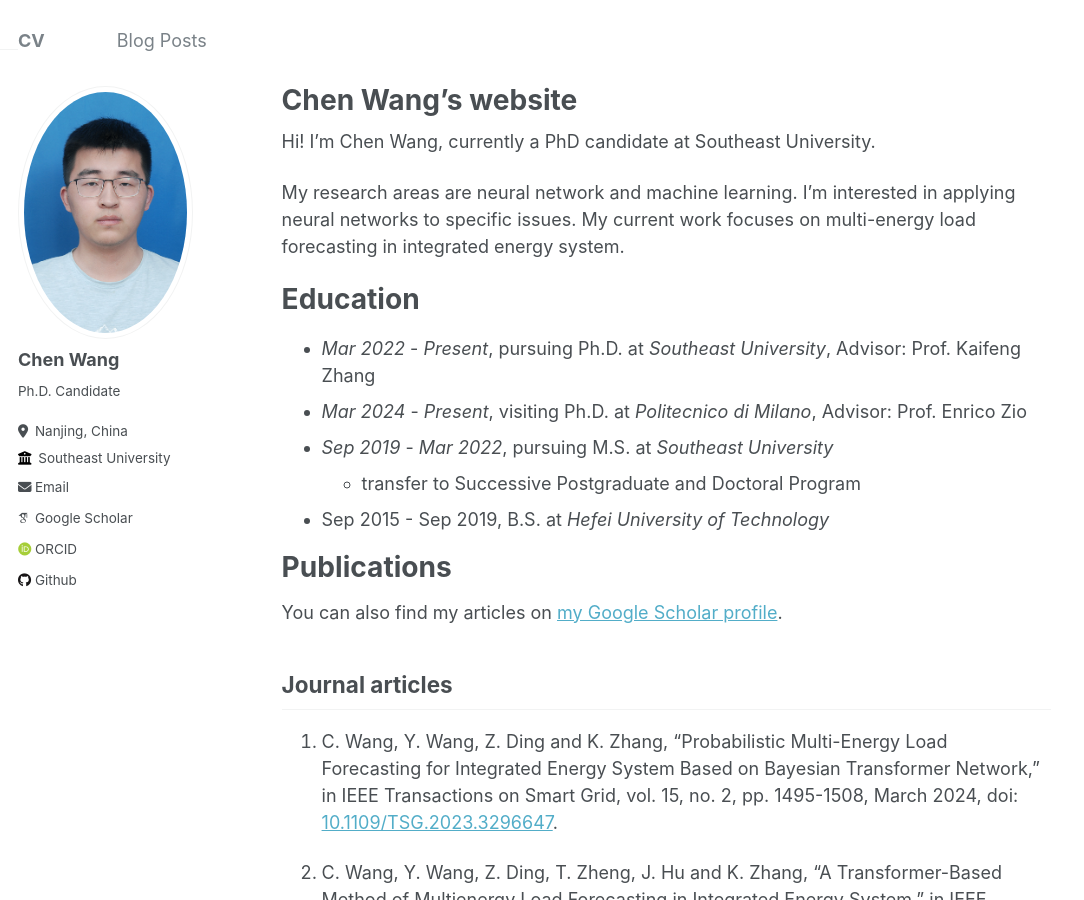
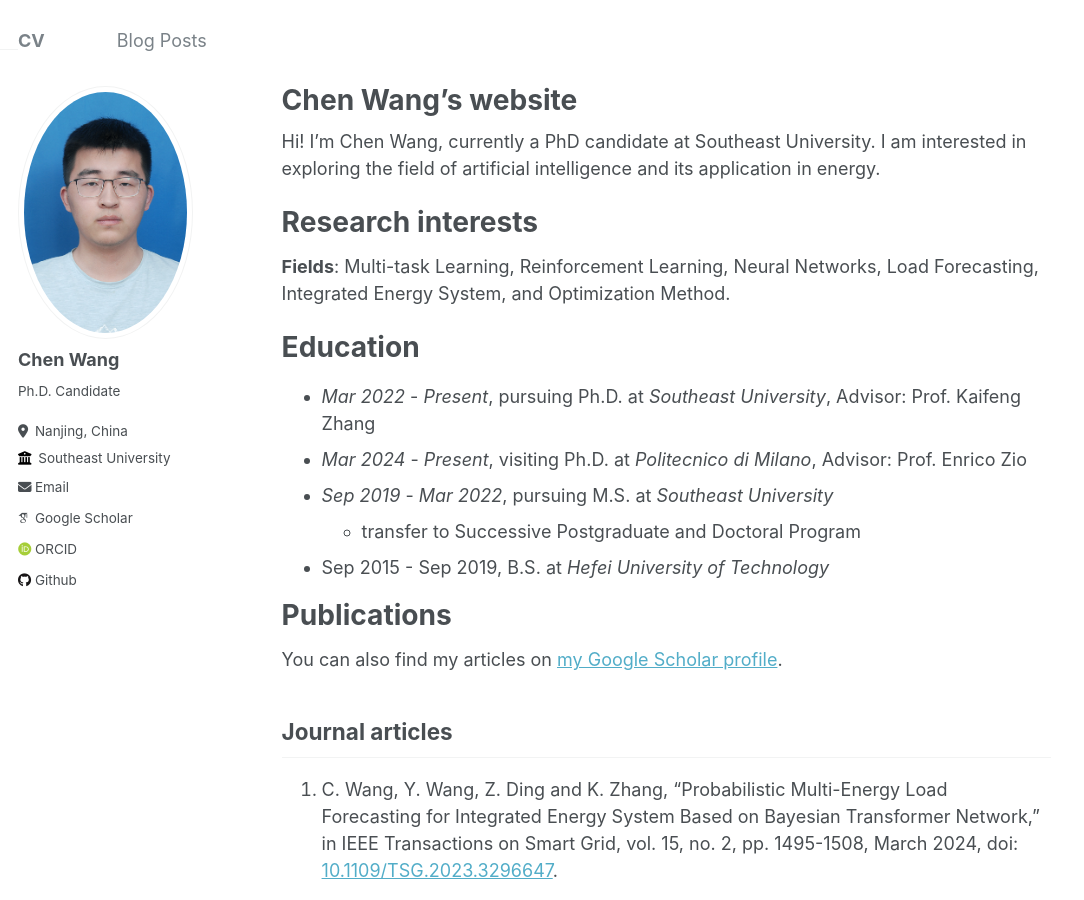
Before and after one commit to wangc1073/wangc1073.github.io, a Jekyll site: the page built from _pages/about.md, in a window 1280 px wide and 900 px high. Shown: the whole window, without its empty margins (0-1084 px from the left). Built offline with Jekyll 4.4.1, drawn with Linux system fonts in a browser that asks for light colours; some web fonts are replaced.

Commit message:
Update about.md

```diff
--- a/_pages/about.md
+++ b/_pages/about.md
@@ -9,9 +9,12 @@ redirect_from:
 
 {% include base_path %}
 
-Hi! I'm Chen Wang, currently a PhD candidate at Southeast University.
+Hi! I'm Chen Wang, currently a PhD candidate at Southeast University. I am interested in exploring the field of artificial intelligence and its application in energy.
 
-My research areas are neural network and machine learning. I'm interested in applying neural networks to specific issues. My current work focuses on multi-energy load forecasting in integrated energy system.
+Research interests
+======
+
+**Fields**: Multi-task Learning, Reinforcement Learning, Neural Networks, Load Forecasting, Integrated Energy System, and Optimization Method.
 
 Education
 ======
```
